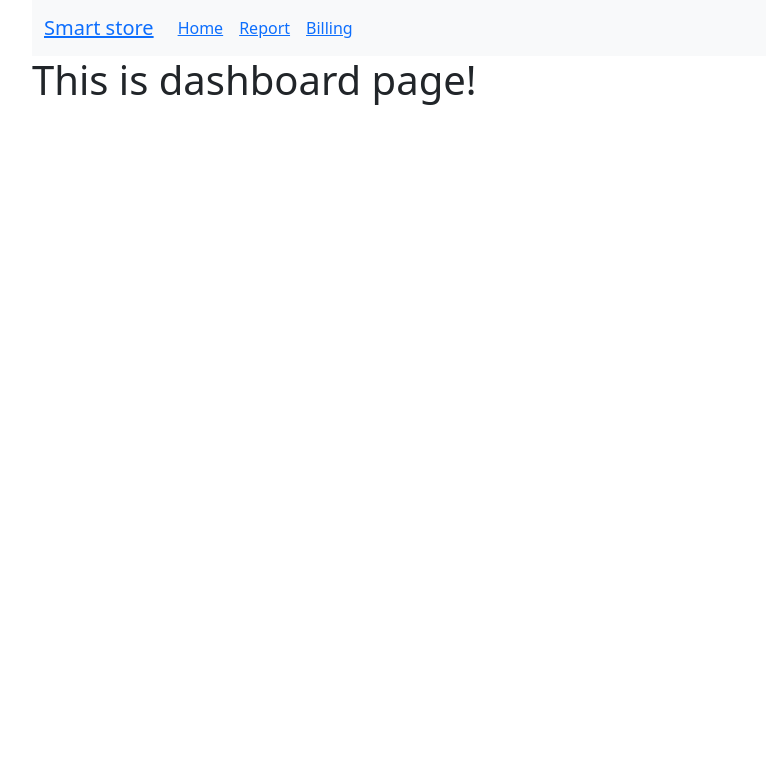
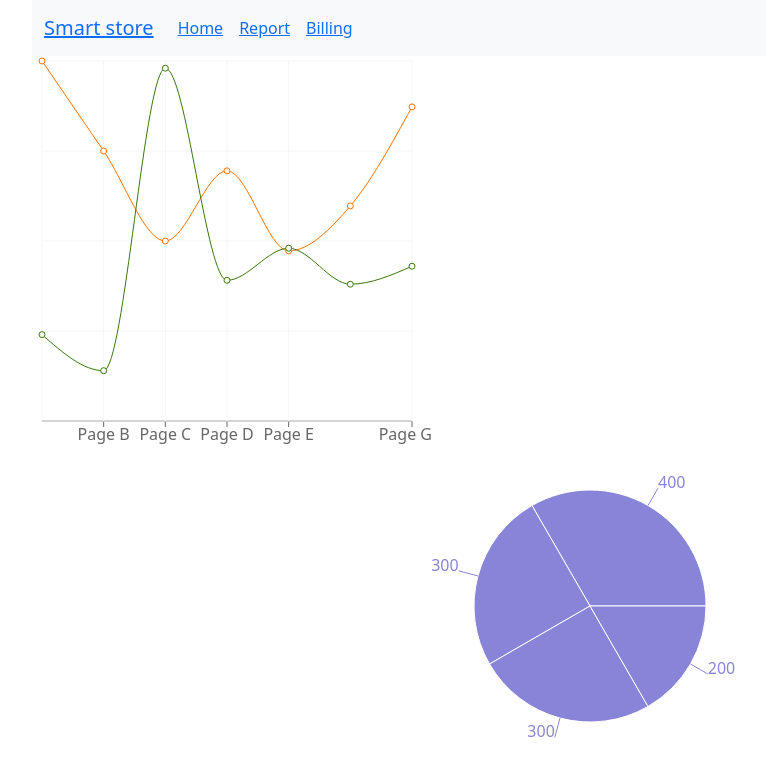
Before and after one commit to Pitambar-Thapa/smart-store, a React (Create React App) app: page / in a window 1280 px wide. Shown: the top 776 px of the page, without its empty margins (50-816 px from the left). Built offline with nearby package versions, Linux system fonts and the light colour scheme.

Commit message:
Adding common components

```diff
--- a/package.json
+++ b/package.json
@@ -15,6 +15,7 @@
     "react-dom": "^18.2.0",
     "react-router-dom": "^6.15.0",
     "react-scripts": "5.0.1",
+    "recharts": "^2.7.3",
     "typescript": "^4.9.5",
     "web-vitals": "^2.1.4"
   },
--- a/src/App.tsx
+++ b/src/App.tsx
@@ -1,6 +1,7 @@
 import React from 'react';
 import { BrowserRouter, Routes, Route } from "react-router-dom";
 import NavBar from './components/shared/navbar';
+import Footer from './components/shared/footer';
 import logo from './logo.svg';
 import './App.css';
 import DashBoard from './components/dashboard/dashboard';
--- a/src/components/dashboard/dashboard.tsx
+++ b/src/components/dashboard/dashboard.tsx
@@ -1,10 +1,83 @@
 import {Outlet, Link} from 'react-router-dom';
 import NavBar from '../shared/navbar';
+import { Line,LineChart,XAxis,Tooltip,CartesianGrid,ResponsiveContainer,PieChart,Pie } from 'recharts';
+import '../../../node_modules/recharts/umd/Recharts'
 
 const DashBoard = ()=>{
+    const data = [
+        {
+          name: 'Page A',
+          uv: 4000,
+          pv: 2400,
+          amt: 2400,
+        },
+        {
+          name: 'Page B',
+          uv: 3000,
+          pv: 1398,
+          amt: 2210,
+        },
+        {
+          name: 'Page C',
+          uv: 2000,
+          pv: 9800,
+          amt: 2290,
+        },
+        {
+          name: 'Page D',
+          uv: 2780,
+          pv: 3908,
+          amt: 2000,
+        },
+        {
+          name: 'Page E',
+          uv: 1890,
+          pv: 4800,
+          amt: 2181,
+        },
+        {
+          name: 'Page F',
+          uv: 2390,
+          pv: 3800,
+          amt: 2500,
+        },
+        {
+          name: 'Page G',
+          uv: 3490,
+          pv: 4300,
+          amt: 2100,
+        },
+      ];
+
+      const data1 = [
+        { name: 'Group A', value: 400 },
+        { name: 'Group B', value: 300 },
+        { name: 'Group C', value: 300 },
+        { name: 'Group D', value: 200 },
+      ];
+
     return (
         <>
-            <h1>This is dashboard page!</h1>
+            <LineChart
+                width={400}
+                height={400}
+                data = {data}
+                margin={{ top: 5, right: 20, left: 10, bottom: 5 }}
+                >
+                <XAxis dataKey="name" />
+                <Tooltip />
+                <CartesianGrid stroke="#f5f5f5" />
+                <Line type="monotone" dataKey="uv" stroke="#ff7300" yAxisId={0} />
+                <Line type="monotone" dataKey="pv" stroke="#387908" yAxisId={1} />
+                </LineChart>
+
+                <div style={{ width: '100%', height: 300 }}>
+        <ResponsiveContainer>
+          <PieChart>
+            <Pie dataKey="value" data={data1} fill="#8884d8" label />
+          </PieChart>
+        </ResponsiveContainer>
+      </div>
         </>
     )
 }
--- a/src/components/shared/navbar.tsx
+++ b/src/components/shared/navbar.tsx
@@ -21,17 +21,17 @@ const NavBar = ()=>{
                 <div className="collapse navbar-collapse" id="navbarNav">
                 <ul className="navbar-nav">
                     <li className="nav-item">
-                    <a className="nav-link active" aria-current="page" href="#">
+                    <a className="nav-link active" aria-current="page">
                     <Link to="/">Home</Link>
                     </a>
                     </li>
                     <li className="nav-item">
-                    <a className="nav-link" href="#">
+                    <a className="nav-link">
                         <Link to="/report">Report</Link>
                     </a>
                     </li>
                     <li className="nav-item">
-                    <a className="nav-link" href="#">
+                    <a className="nav-link">
                         <Link to="/billing">Billing</Link>
                     </a>
                     </li>
```
Also changed, not shown: src/components/common/FormInputText.tsx (added, +9 -0 lines), src/components/shared/footer.tsx (added, +7 -0 lines), 1 other file (tests, documents, lock files or other folders).
